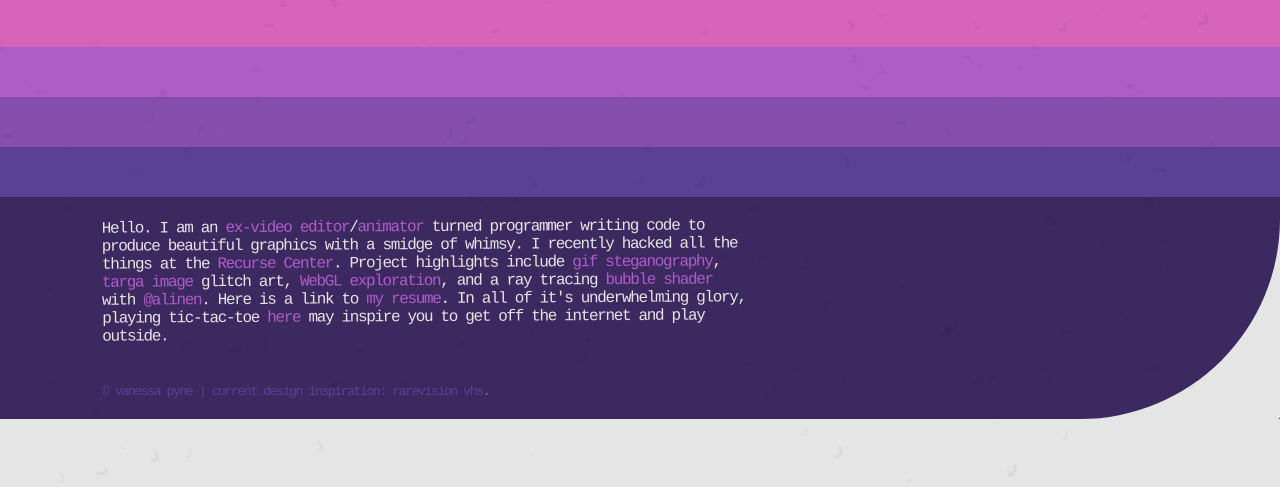
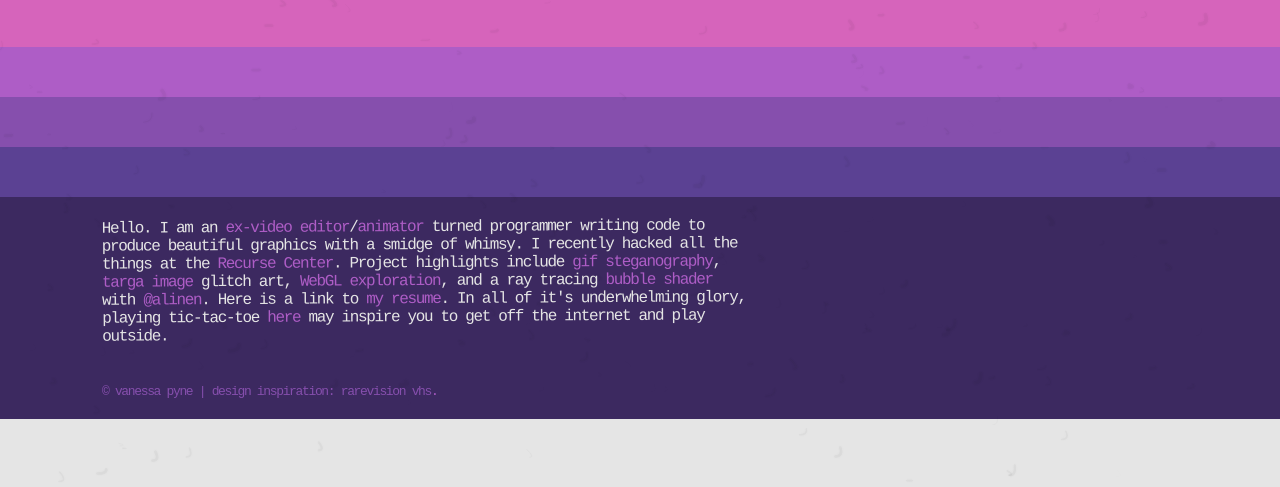
Before and after one commit to vipyne/vipyne.github.io, a plain HTML site: page index.html in a window 1280 px wide. Shown: the part 313-800 px from the top of the page. Drawn offline with Linux system fonts and the light colour scheme.

Commit message:
minor tweaks

```diff
--- a/css/main.css
+++ b/css/main.css
@@ -254,7 +254,7 @@ a:hover {
 }
 
 .credit {
-  color: #5b4193;
+  color: #864fad;
 }
 
 .fadeout {
--- a/index.html
+++ b/index.html
@@ -39,7 +39,7 @@
     </article>
 
       <div class="limit code">
-        <div class="credit">© vanessa pyne | current design inspiration: rarevision vhs<a id="shot-list" href="http://jidecoded.com/vhs-camcorder-1-2-5-cracked-apk-for-android/" target="_blank">.</a></div>
+        <div class="credit">© vanessa pyne | design inspiration: rarevision vhs<a id="shot-list" href="https://rarevision.com/vhs-camcorder-app/launch_img.png" target="_blank">.</a></div>
       </div>
     </article>
   </div>
--- a/js/main.js
+++ b/js/main.js
@@ -167,41 +167,6 @@ for (var i = 0, cPixelLength = cPixel.length; i+4 < cPixelLength; i += 4) {
 }
 topCornerCanvasContext.putImageData(cornerPixels, 0, 0);
 
-// B G   B O T //////////////
-// C O R N E R //////////////
-/////////////////////////////
-/////////////////////////////
-
-var bottomCornerCanvas = document.createElement('canvas');
-bottomCornerCanvas.style.float = 'right';
-bottomCornerCanvas.style.margin = '-200px 0';
-bottomCornerCanvas.width = roundedCornerDim;
-bottomCornerCanvas.height = roundedCornerDim;
-var bottomCornerCanvasContext = bottomCornerCanvas.getContext('2d');
-var allWrapBefore = document.getElementById('all-wrap');
-document.getElementsByClassName('mainy')[0].insertBefore(bottomCornerCanvas, allWrapBefore);
-bottomCornerCanvasContext.globalCompositeOperation = 'source-over';
-bottomCornerCanvasContext.shadowBlur = 0;
-bottomCornerCanvasContext.closePath();
-
-bottomCornerCanvasContext.moveTo(roundedCornerDim, roundedCornerDim);
-bottomCornerCanvasContext.arc(0, 0, roundedCornerDim, 2 * Math.PI, false);
-bottomCornerCanvasContext.clip();
-
-bottomCornerCanvasContext.fillStyle = 'rgba(255, 255, 255, 255)';
-bottomCornerCanvasContext.fillRect(0, 0, roundedCornerDim, roundedCornerDim);
-
-var cornerPixels = bottomCornerCanvasContext.getImageData(0, 0, roundedCornerDim, roundedCornerDim);
-var cPixel = cornerPixels.data;
-
-for (var i = 0, cPixelLength = cPixel.length; i+4 < cPixelLength; i += 4) {
-  cPixel[i] = 229;  // just make them all white...
-  cPixel[i + 1] = 229;
-  cPixel[i + 2] = 229;
-  cPixel[i + 3] = Math.abs(255 - cPixel[i + 3]); // only show the ones we want
-}
-bottomCornerCanvasContext.putImageData(cornerPixels, 0, 0);
-
 // L I N K S ////////////////
 /////////////////////////////
 /////////////////////////////
```
